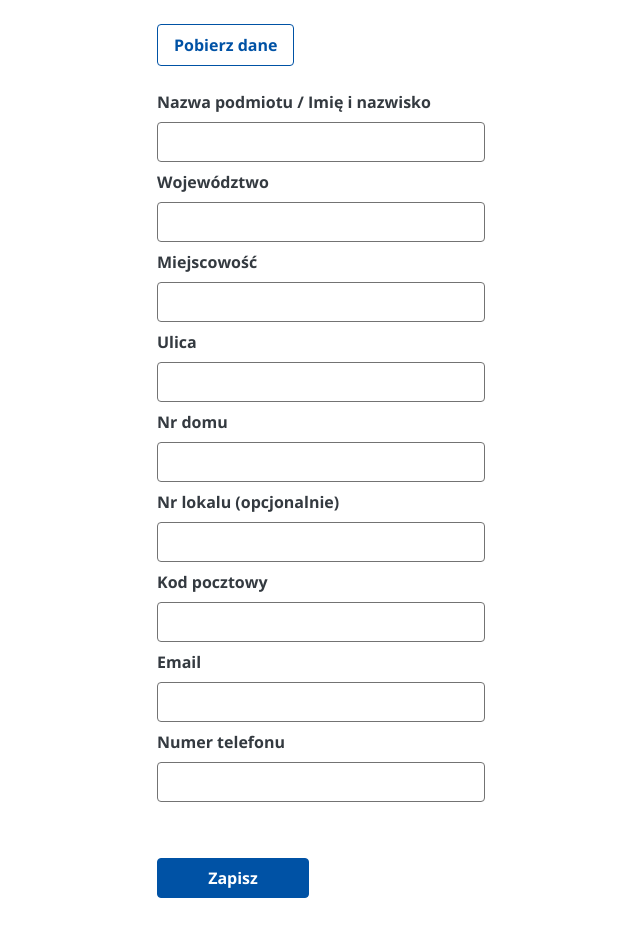
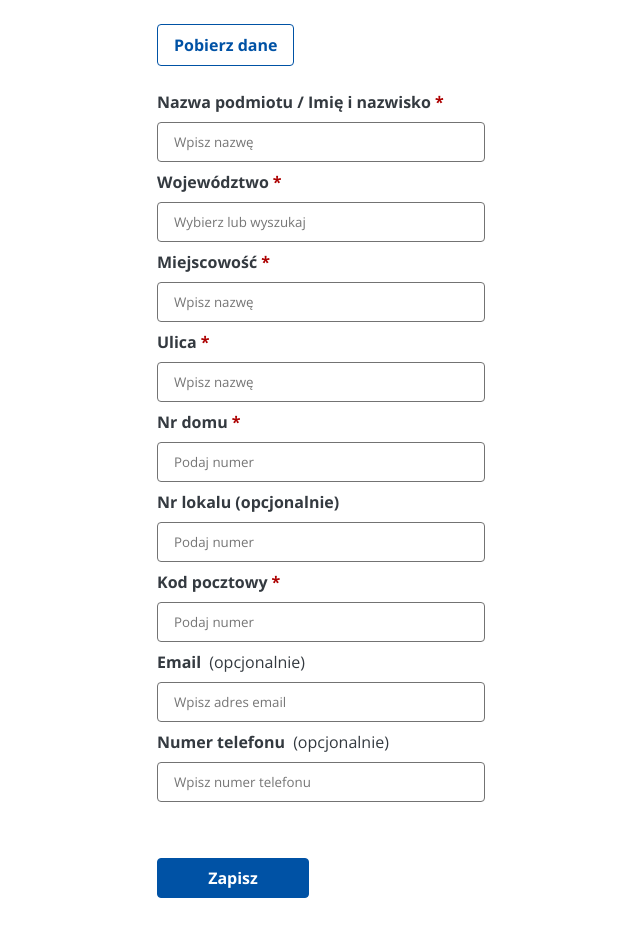
Before and after one commit to KiQQu2/Angular_form, an Angular app: page / in a window 1280 px wide. Shown: the part 420-1356 px from the top of the page, without its empty margins (319-959 px from the left). Built offline with nearby package versions, Linux system fonts and the light colour scheme.

Commit message:
some css

```diff
--- a/src/app/components/form/form.component.css
+++ b/src/app/components/form/form.component.css
@@ -82,6 +82,26 @@ input{
   background-color: #0052A5;
 }
 
+.fa-asterisk{
+  font-family: Open Sans;
+  font-style: normal;
+  font-weight: bold;
+  font-size: 16px;
+  line-height: 24px;
+  color: #AD0000;
+  margin: 0px 4px;
+}
+.opcional{
+
+  font-family: Open Sans;
+  font-style: normal;
+  font-weight: normal;
+  font-size: 16px;
+  line-height: 24px;
+
+  color: #343A40;
+  margin: 0px 4px;
+}
 input.ng-invalid.ng-touched{
   border:1px solid red;
 }
--- a/src/app/components/form/form.component.html
+++ b/src/app/components/form/form.component.html
@@ -10,34 +10,34 @@
 
 <form class="form" [formGroup]="myForm">
 
-  <label for="regCountry">Kraj rejestracji podatkowej podmiotu</label>
-  <input formControlName="regCountry" id="regCountry" type="text">
-  <label for="nip">NIP</label>
-  <input formControlName="nip" id="nip" type="text">
+  <label for="regCountry">Kraj rejestracji podatkowej podmiotu<span class="fa-asterisk">*</span></label>
+  <input formControlName="regCountry" id="regCountry" type="text" placeholder="Wybierz lub wpisz">
+  <label for="nip">NIP<span class="fa-asterisk">*</span></label>
+  <input formControlName="nip" id="nip" type="text" placeholder="Wpisz NIP">
 
 <!--  <small *ngIf="myForm.get('name').invalid">Serio masz tak na imię?</small>-->
   <button class="form-getData">Pobierz dane</button>
 
-  <label for="name">Nazwa podmiotu / Imię i nazwisko</label>
-  <input formControlName="name" class="form-control"id="name" type="text">
+  <label for="name">Nazwa podmiotu / Imię i nazwisko<span class="fa-asterisk">*</span></label>
+  <input formControlName="name" class="form-control"id="name" type="text" placeholder="Wpisz nazwę">
 <!--  <span *ngIf="myForm.get('name').touched && myForm.get('name')"></span>-->
 <!--    <small *ngIf="myForm.get('name').invalid">Serio masz tak na imię?</small>-->
-  <label for="region">Województwo</label>
-  <input formControlName="region" id="region"type="text">
-  <label for="city">Miejscowość</label>
-  <input formControlName="city" id="city"type="text">
-  <label for="street">Ulica</label>
-  <input formControlName="street" id="street"type="text">
-  <label for="streetNumber">Nr domu</label>
-  <input formControlName="streetNumber" id="streetNumber"type="text">
+  <label for="region">Województwo<span class="fa-asterisk">*</span></label>
+  <input formControlName="region" id="region"type="text" placeholder="Wybierz lub wyszukaj">
+  <label for="city">Miejscowość<span class="fa-asterisk">*</span></label>
+  <input formControlName="city" id="city"type="text" placeholder="Wpisz nazwę">
+  <label for="street">Ulica<span class="fa-asterisk">*</span></label>
+  <input formControlName="street" id="street"type="text" placeholder="Wpisz nazwę">
+  <label for="streetNumber">Nr domu<span class="fa-asterisk">*</span></label>
+  <input formControlName="streetNumber" id="streetNumber"type="text" placeholder="Podaj numer">
   <label for="flatNumber">Nr lokalu <span class="regular">(opcjonalnie)</span></label>
-  <input formControlName="flatNumber" id="flatNumber"type="text">
-  <label for="zipCode">Kod pocztowy</label>
-  <input formControlName="zipCode" id="zipCode"type="text">
-  <label for="email">Email</label>
-  <input formControlName="email" id="email"type="text">
-  <label for="phone">Numer telefonu</label>
-  <input formControlName="phone" id="phone"type="text">
+  <input formControlName="flatNumber" id="flatNumber"type="text" placeholder="Podaj numer">
+  <label for="zipCode">Kod pocztowy<span class="fa-asterisk">*</span></label>
+  <input formControlName="zipCode" id="zipCode"type="text" placeholder="Podaj numer">
+  <label for="email">Email <span class="opcional">(opcjonalnie)</span></label>
+  <input formControlName="email" id="email"type="text" placeholder="Wpisz adres email">
+  <label for="phone">Numer telefonu <span class="opcional">(opcjonalnie)</span></label>
+  <input formControlName="phone" id="phone"type="text" placeholder="Wpisz numer telefonu">
 
 
 
```
